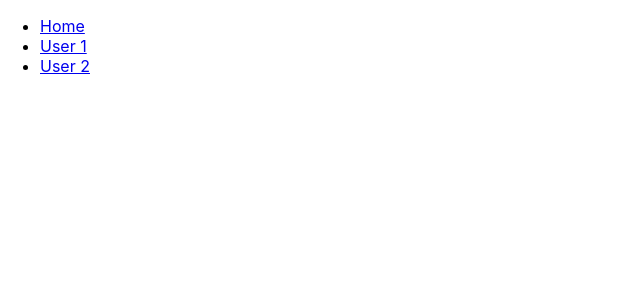
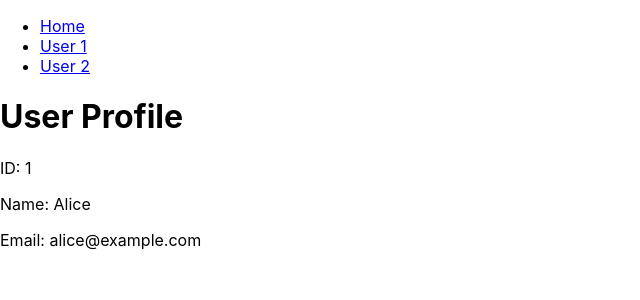
Before and after one commit to Sarmad094/eventure-app2000, a React (Create React App) app: page /user/1 in a window 1280 px wide. Shown: the top 300 px of the page, without its empty margins (0-640 px from the left). Built offline with nearby package versions, Linux system fonts and the light colour scheme.

Commit message:
Router run

```diff
--- a/package.json
+++ b/package.json
@@ -6,7 +6,8 @@
     "cra-template": "1.2.0",
     "react": "^19.0.0",
     "react-dom": "^19.0.0",
-    "react-scripts": "5.0.1"
+    "react-router-dom": "^7.1.3",
+    "react-scripts": "^5.0.1"
   },
   "scripts": {
     "start": "react-scripts start",
--- /dev/null
+++ b/src/Components/UserProfile.jsx
@@ -0,0 +1,29 @@
+import React from 'react';
+import { useParams } from 'react-router-dom';
+
+const UserProfile = () => {
+  const { id } = useParams();
+
+  // In a real application, you might fetch user data based on this ID
+  const userData = {
+    1: { name: 'Alice', email: 'alice@example.com' },
+    2: { name: 'Bob', email: 'bob@example.com' }
+  };
+
+  const user = userData[id];
+
+  if (!user) {
+    return <h1>User not found</h1>;
+  }
+
+  return (
+    <div>
+      <h1>User Profile</h1>
+      <p>ID: {id}</p>
+      <p>Name: {user.name}</p>
+      <p>Email: {user.email}</p>
+    </div>
+  );
+};
+
+export default UserProfile;
```
Also changed, not shown: src/App.jsx (renamed from src/App.js, +2 -5 lines), 1 other file (tests, documents, lock files or other folders).
